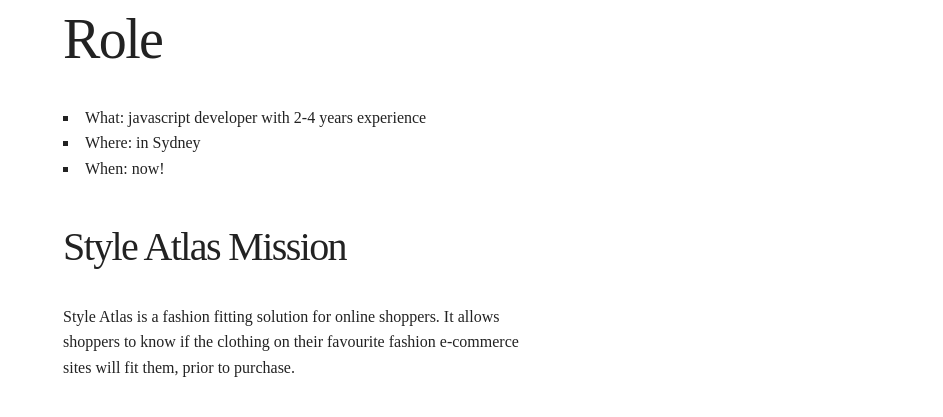
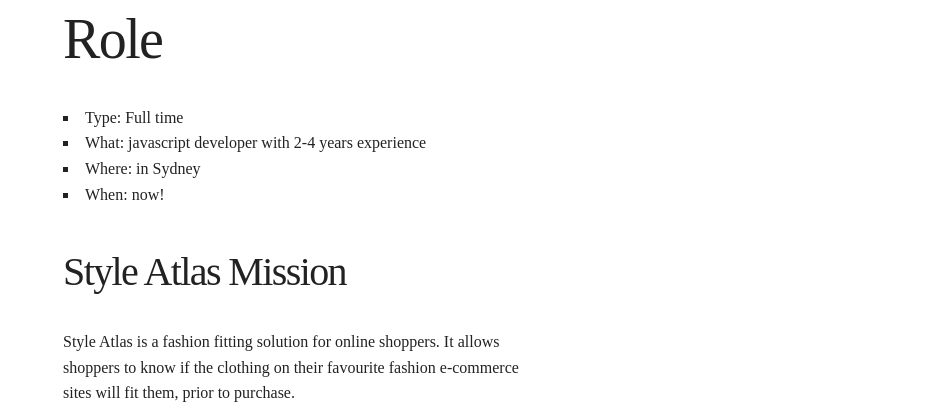
Before and after one commit to jmcsilva/jobs, a website: page javascript-developer.html in a window 1280 px wide. Shown: the part 342-759 px from the top of the page, without its empty margins (337-1280 px from the left). Drawn offline with nearby package versions, Linux system fonts and the light colour scheme.

Commit message:
fulltime info

```diff
--- a/javascript-developer.html
+++ b/javascript-developer.html
@@ -56,6 +56,7 @@
       <article>
         <h1>Role</h1>
         <ul>
+          <li>Type: Full time</li>
           <li>What: javascript developer with 2-4 years experience</li>
           <li>Where: in Sydney</li>
           <li>When: now!</li>
```
